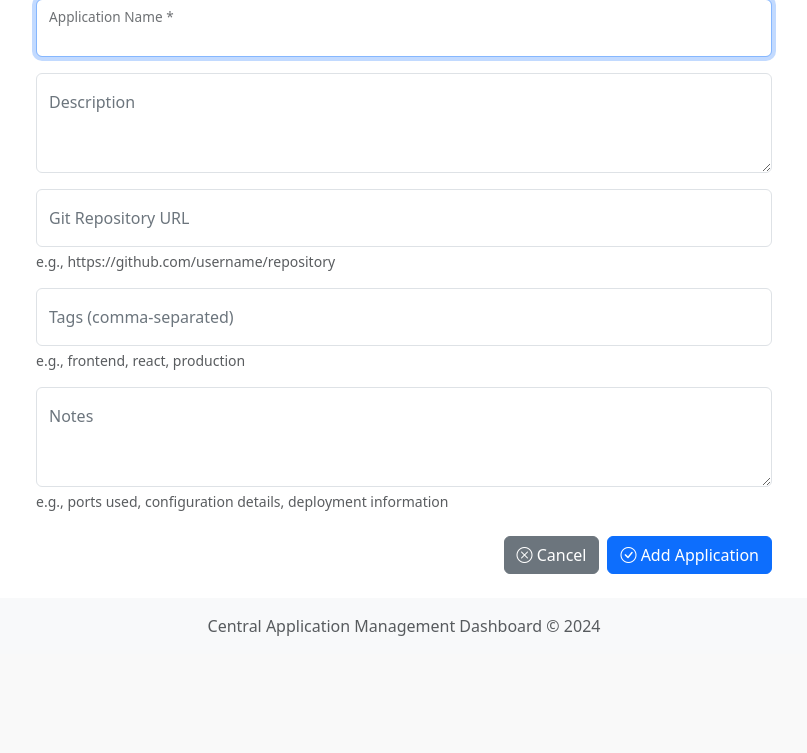
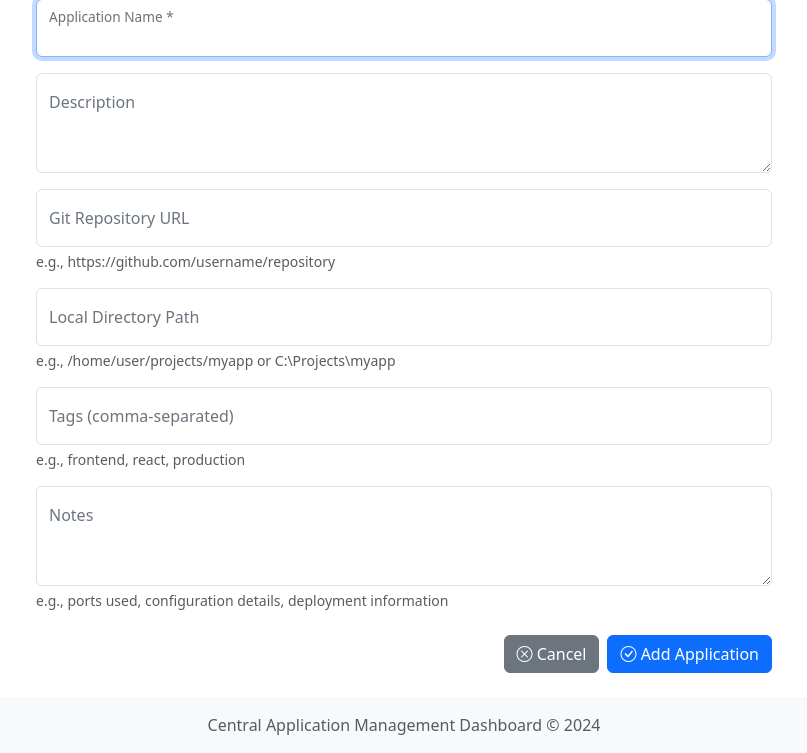
Before and after one commit to joshcassell4/centralmanagement, a Flask app: page /applications/add in a window 1280 px wide. Shown: the part 169-922 px from the top of the page, without its empty margins (236-1043 px from the left). Before the commit the page ends 805 px from the top, so only its background shows below. Run offline with Flask 3, Linux system fonts and the light colour scheme.

Commit message:
finish local directory feature

```diff
--- a/app/main/routes.py
+++ b/app/main/routes.py
@@ -18,6 +18,7 @@ def add_application():
         name = request.form.get('name', '').strip()
         description = request.form.get('description', '').strip()
         repo_url = request.form.get('repo_url', '').strip()
+        local_directory = request.form.get('local_directory', '').strip()
         tags = request.form.get('tags', '').strip()
         notes = request.form.get('notes', '').strip()
 
@@ -31,7 +32,7 @@ def add_application():
 
         # Create the application
         try:
-            app_id = Application.create(name, description, repo_url, tag_list, notes)
+            app_id = Application.create(name, description, repo_url, tag_list, notes, local_directory)
             flash(f'Application "{name}" added successfully!', 'success')
             return redirect(url_for('main.application_detail', app_id=app_id))
         except Exception as e:
@@ -157,6 +158,7 @@ def update_application(app_id):
             'name': request.form.get('name', application['name']).strip(),
             'description': request.form.get('description', application['description']).strip(),
             'repo_url': request.form.get('repo_url', application['repo_url']).strip(),
+            'local_directory': request.form.get('local_directory', application.get('local_directory', '')).strip(),
             'notes': request.form.get('notes', application.get('notes', '')).strip()
         }
 
--- a/app/main/templates/main/add_application.html
+++ b/app/main/templates/main/add_application.html
@@ -28,6 +28,13 @@
             </div>
 
             <div class="form-floating mb-3">
+                <input type="text" class="form-control" id="local_directory" name="local_directory"
+                       placeholder="Local Directory Path">
+                <label for="local_directory">Local Directory Path</label>
+                <div class="form-text">e.g., /home/user/projects/myapp or C:\Projects\myapp</div>
+            </div>
+
+            <div class="form-floating mb-3">
                 <input type="text" class="form-control" id="tags" name="tags"
                        placeholder="Tags">
                 <label for="tags">Tags (comma-separated)</label>
--- a/app/models/mongo_models.py
+++ b/app/models/mongo_models.py
@@ -8,12 +8,13 @@ class Application:
     collection = 'applications'
 
     @staticmethod
-    def create(name, description, repo_url, tags=None, notes=''):
+    def create(name, description, repo_url, tags=None, notes='', local_directory=''):
         """Create a new application"""
         app_doc = {
             'name': name,
             'description': description,
             'repo_url': repo_url,
+            'local_directory': local_directory,
             'tags': tags or [],
             'notes': notes,
             'created_at': datetime.utcnow(),
```
Also changed, not shown: app/main/templates/main/application_detail.html (+11 -0 lines), app/main/templates/main/index.html (+17 -0 lines), 1 other file.
